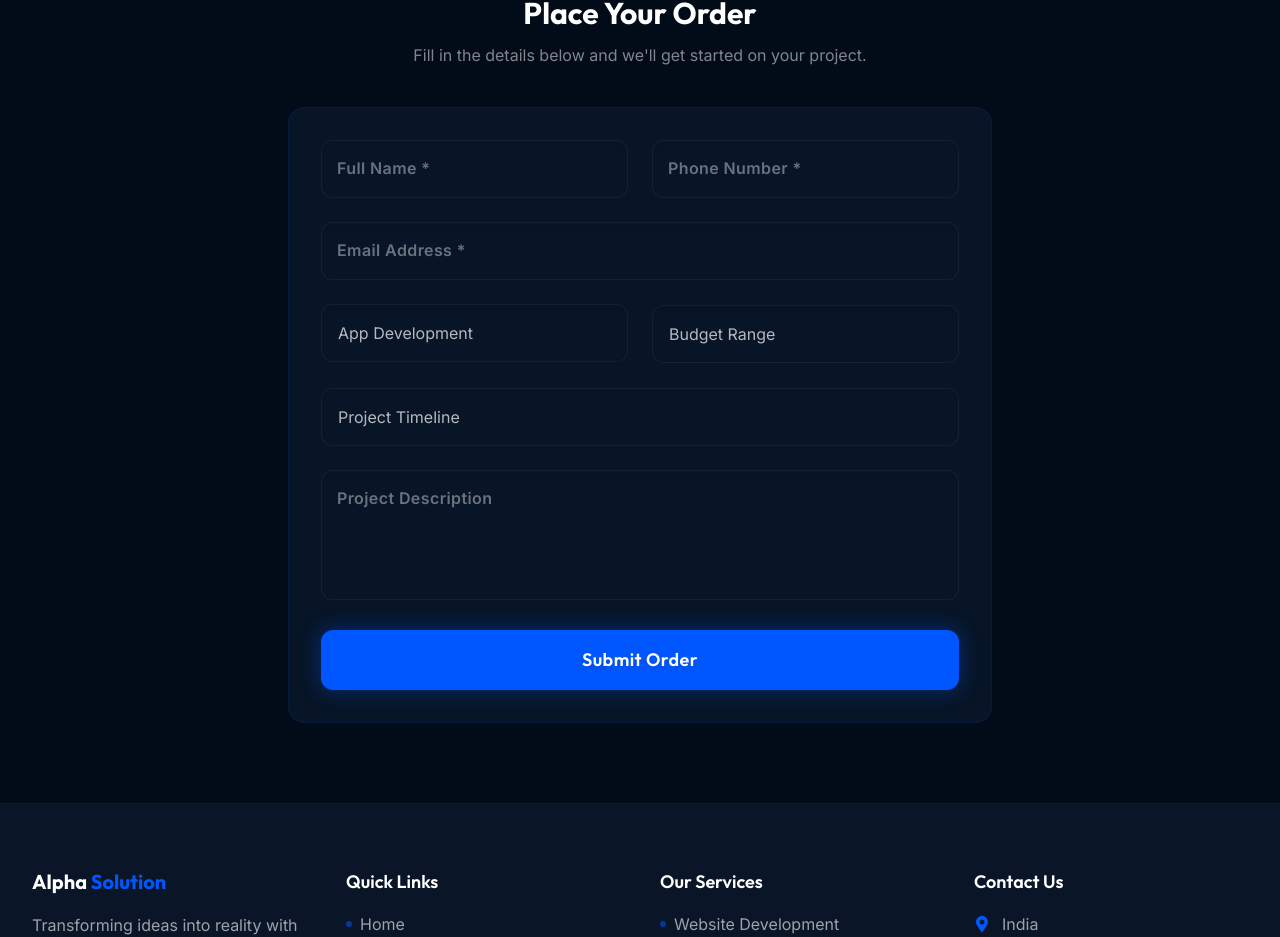
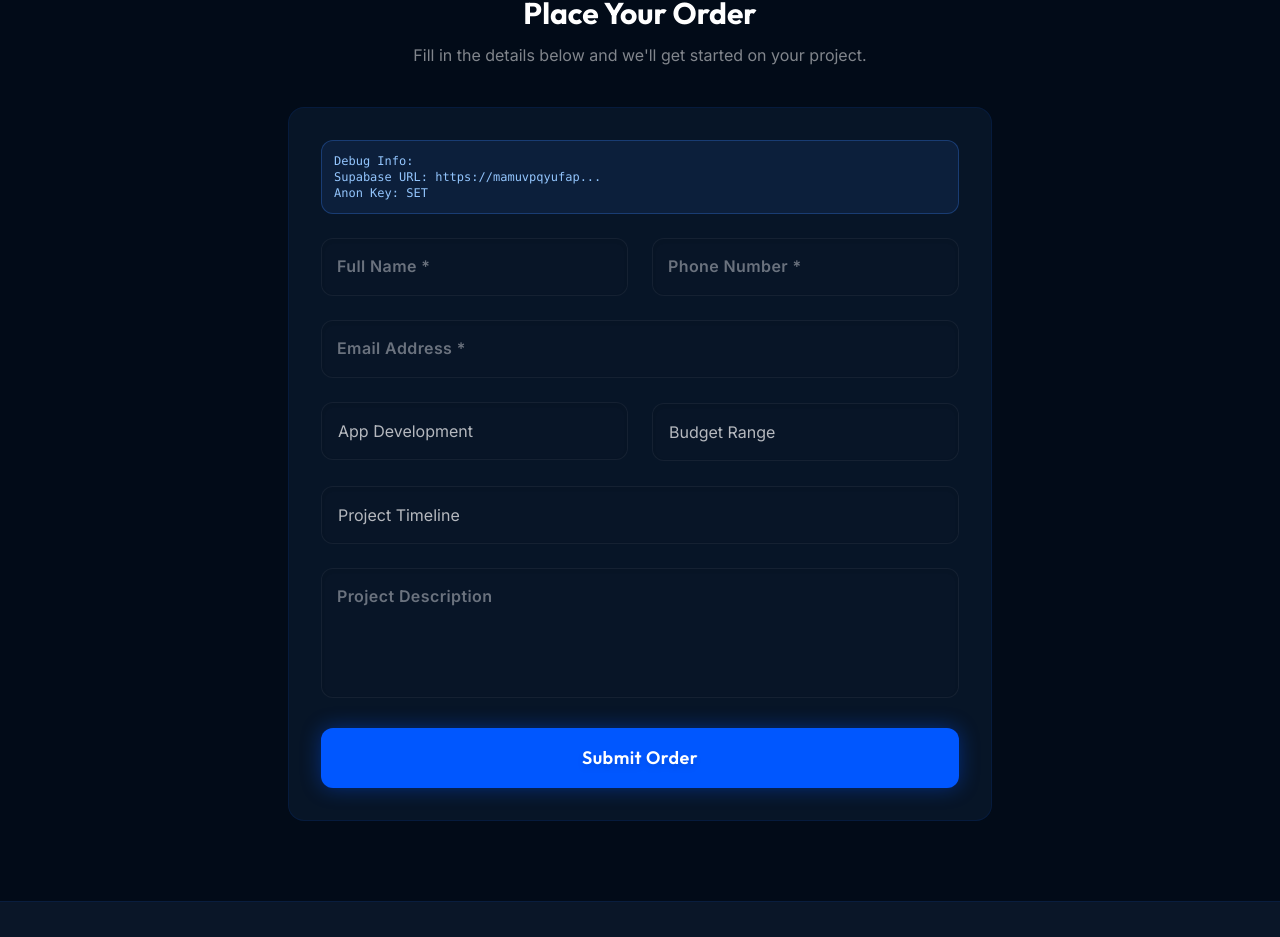
Before and after one commit to bala20043/werty, a React (Vite) app: page /services/app-development in a window 1280 px wide. Shown: the part 1907-2844 px from the top of the page. Built offline with nearby package versions, Linux system fonts and the light colour scheme.

Commit message:
chore: add debug info to OrderForm

```diff
--- a/src/components/OrderForm.tsx
+++ b/src/components/OrderForm.tsx
@@ -111,6 +111,13 @@ export default function OrderForm({ preSelectedService }: OrderFormProps) {
 
     return (
         <form onSubmit={handleSubmit} className="space-y-6 relative">
+            {/* DEBUG INFO: Remove this later */}
+            <div className="p-3 bg-blue-500/10 border border-blue-500/30 rounded-xl text-blue-300 text-xs font-mono mb-4">
+                Debug Info:<br />
+                Supabase URL: {import.meta.env.VITE_SUPABASE_URL ? import.meta.env.VITE_SUPABASE_URL.substring(0, 20) + '...' : 'NOT SET!'}<br />
+                Anon Key: {import.meta.env.VITE_SUPABASE_ANON_KEY ? 'SET' : 'NOT SET!'}
+            </div>
+
             <div className="grid grid-cols-1 md:grid-cols-2 gap-6">
                 <div className="relative group">
                     <input
```
